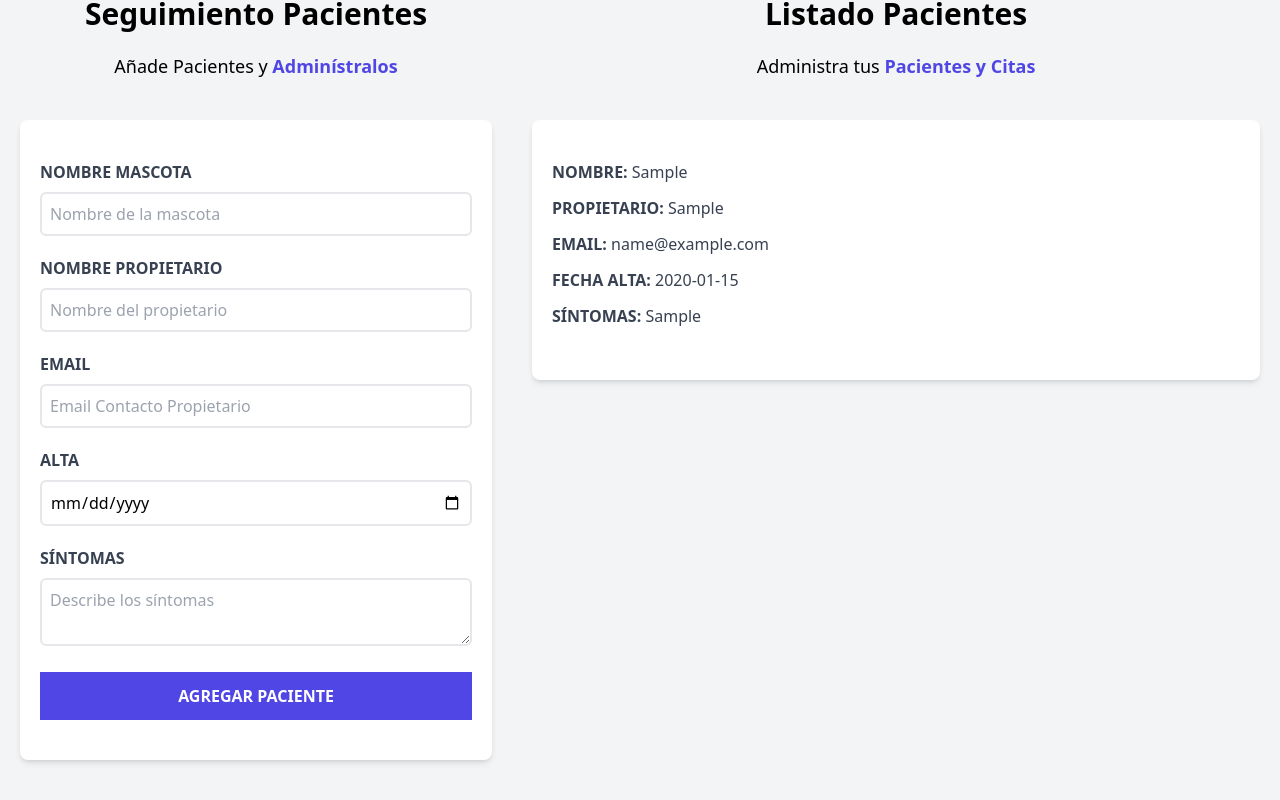
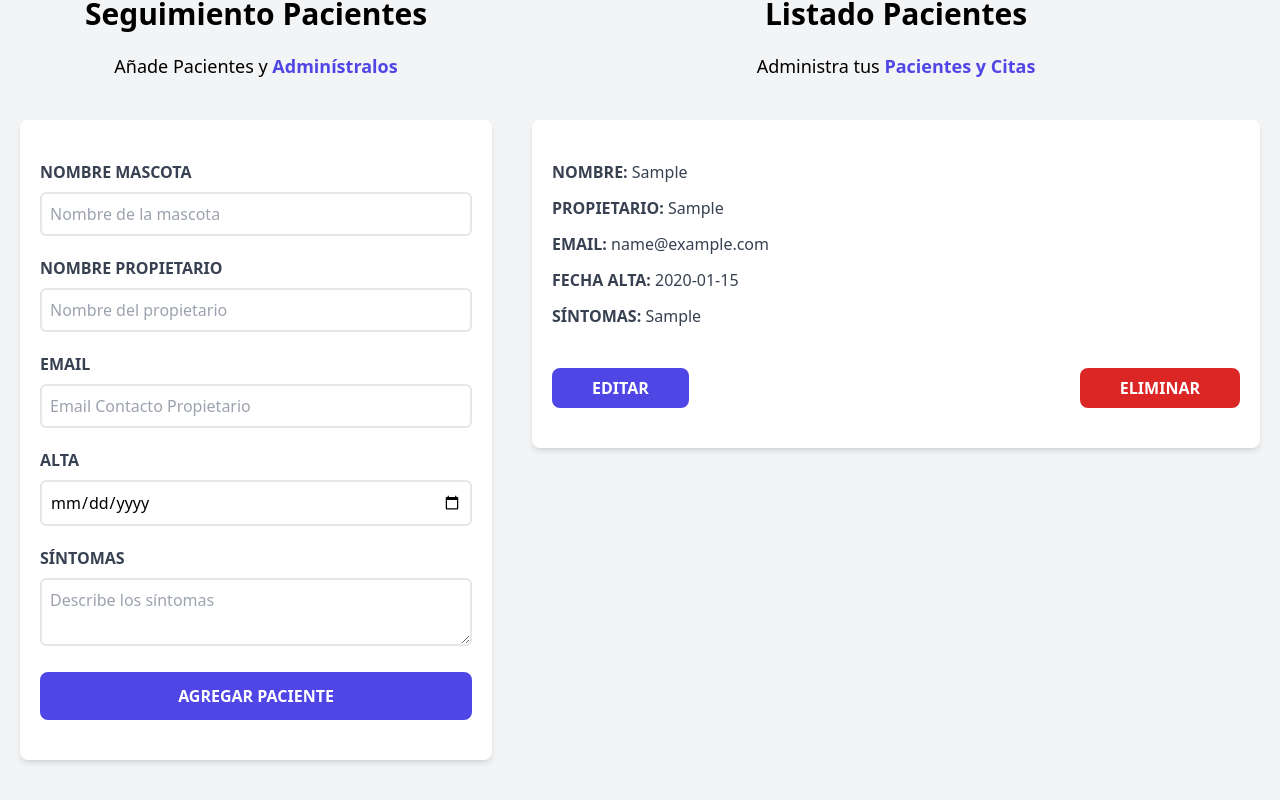
Before and after one commit to lemus777/citas-react, a React (Vite) app: page / in a window 1280 px wide. Both pictures are taken after typing "Sample", "Sample", "name@example.com", "2020-01-15", "Sample" into the empty fields and a click on the input "Agregar Paciente". Shown: the part 180-980 px from the top of the page. Built offline with nearby package versions, Linux system fonts and the light colour scheme.

Commit message:
unique id for each customer

```diff
--- a/src/components/Formulario.jsx
+++ b/src/components/Formulario.jsx
@@ -9,6 +9,12 @@
   const [sintomas, setSintomas] = useState('')
 
   const [error, setError] = useState(false)
+
+  const generarId = () => {
+    const random = Math.random().toString(36).substring(2)
+    const fecha = Date.now().toString(36)
+    return random + fecha
+  }
 
   const handleSubmit = (e) => {
     e.preventDefault()
@@ -28,7 +34,8 @@
       propietario,
       email,
       fecha,
-      sintomas
+      sintomas,
+      id: generarId()
     }
     /* No debemos modificar el pacientes original, así que lo que hacemos es crear un arreglo nuevo
       Para ello en setPacientes usamos una copia del arreglo original creándolo del siguiente modo -> [...pacientes]
@@ -106,7 +113,7 @@
         </div>
         <input
           type="submit"
-          className="bg-indigo-600 w-full p-3 text-white uppercase font-bold hover:bg-indigo-700 cursor-pointer transition-colors"
+          className="bg-indigo-600 w-full p-3 text-white uppercase font-bold hover:bg-indigo-700 cursor-pointer transition-colors rounded-lg"
           value='Agregar Paciente'
         />
       </form>
--- a/src/components/ListadoPacientes.jsx
+++ b/src/components/ListadoPacientes.jsx
@@ -3,14 +3,23 @@
 const ListadoPacientes = ({pacientes}) => {
   return (
     <div className="md:w-1/2 lg:w-3/5 md:h-screen overflow-scroll">
+      {pacientes && pacientes.length ? (
+        <>
           <h2 className="font-black text-3xl text-center">Listado Pacientes</h2>
           <p className="text-lg mt-5 mb-10 text-center">Administra tus <span className="text-indigo-600 font-bold">Pacientes y Citas</span></p>
-      {pacientes.map( (paciente, index) => (
+          {pacientes.map( paciente => (
             <Paciente
-          key={index}
+              key={paciente.id}
               paciente={paciente}
             />
           ))}
+        </>
+      ) : (
+        <>
+          <h2 className="font-black text-3xl text-center">No Hay Pacientes</h2>
+          <p className="text-lg mt-5 mb-10 text-center">Comienza Agregando <span className="text-indigo-600 font-bold">Pacientes</span></p>
+        </>
+      )}
     </div>
   )
 }
--- a/src/components/Paciente.jsx
+++ b/src/components/Paciente.jsx
@@ -8,6 +8,16 @@
       <p className="font-bold mb-3 text-gray-700 uppercase">Email: <span className="font-normal normal-case">{email}</span></p>
       <p className="font-bold mb-3 text-gray-700 uppercase">Fecha Alta: <span className="font-normal normal-case">{fecha}</span></p>
       <p className="font-bold mb-3 text-gray-700 uppercase">Síntomas: <span className="font-normal normal-case">{sintomas}</span></p>
+      <div className="flex justify-between mt-10">
+        <button
+          type='button'
+          className="py-2 px-10 bg-indigo-600 hover:bg-indigo-700 transition-colors text-white font-bold uppercase rounded-lg"
+        >Editar</button>
+        <button
+          type='button'
+          className="py-2 px-10 bg-red-600 hover:bg-red-700 transition-colors text-white font-bold uppercase rounded-lg"
+        >Eliminar</button>
+      </div>
     </div>
   )
 }
```
Lines whose indentation alone changed are shown as unchanged.
